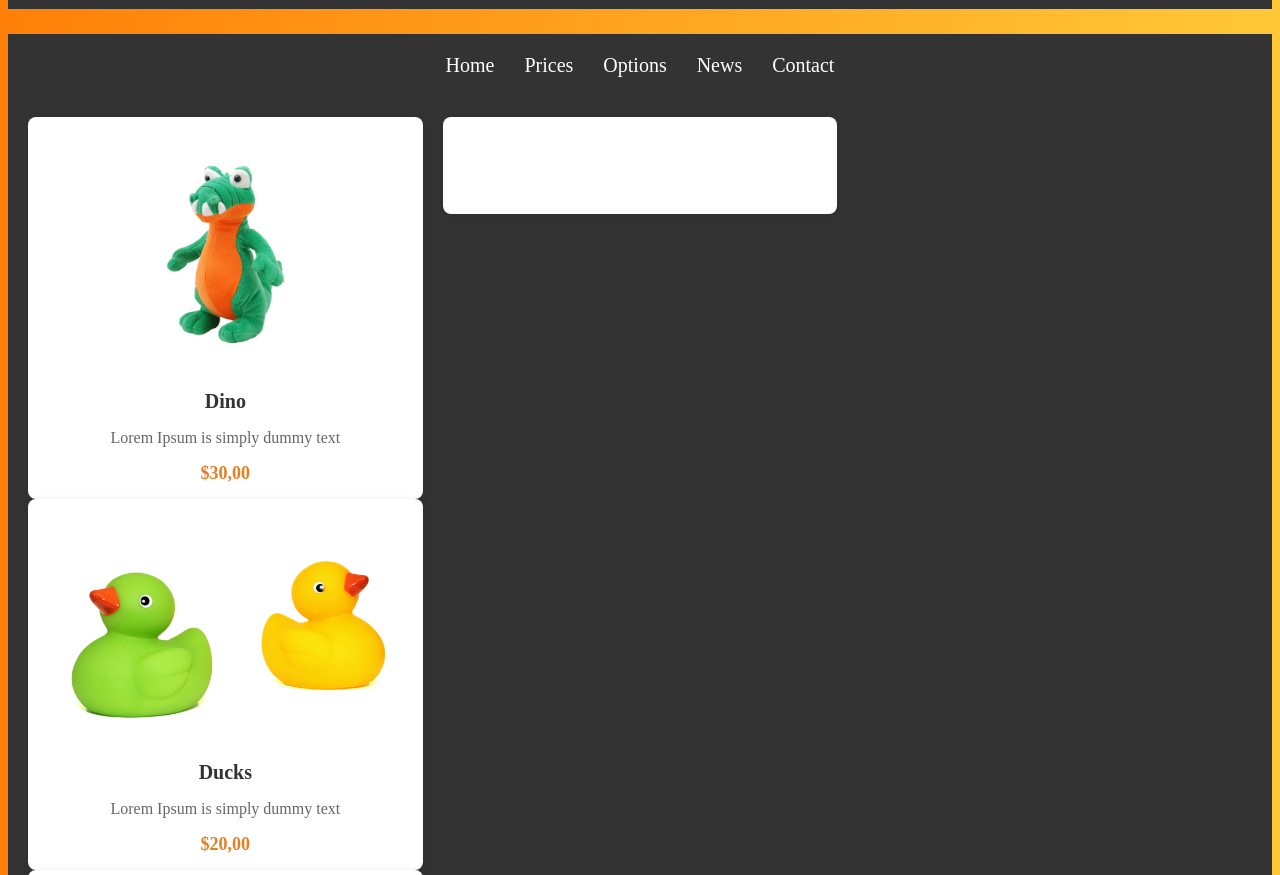
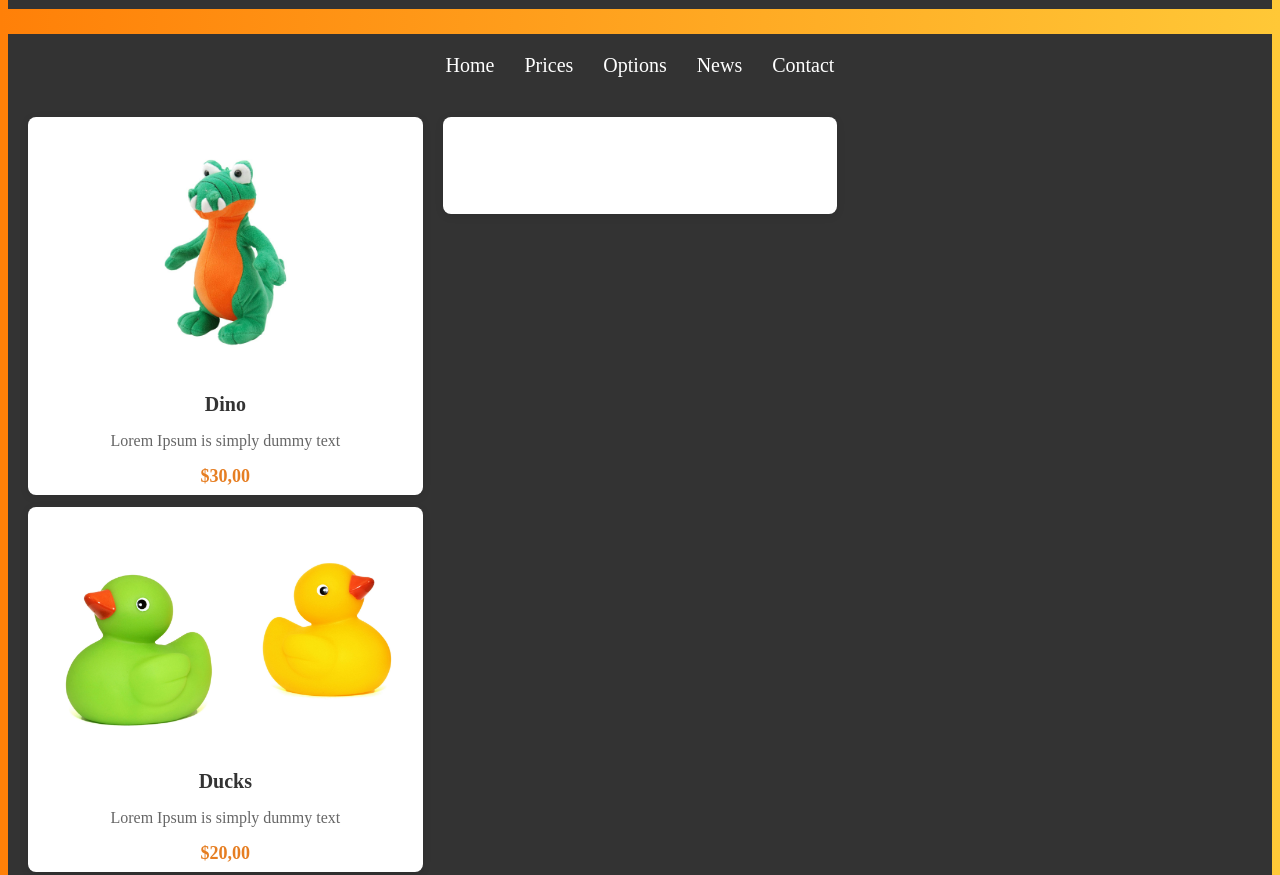
Before and after one commit to Math2034/toyspage, a plain HTML site: page index.html in a window 1280 px wide. Shown: the part 144-1019 px from the top of the page. Drawn offline with Linux system fonts and the light colour scheme.

Commit message:
Update style.css

```diff
--- a/style.css
+++ b/style.css
@@ -1,5 +1,5 @@
 body{
-    background: linear-gradient(to right, #ff8008, #ffc837); /* Gradiente de laranja */
+    background: linear-gradient(to right, #ff8008, #ffc837);
 }
 
 header, footer, main{
@@ -56,8 +56,8 @@ header h1{
 
   main {
     display: grid;
-    grid-template-columns: repeat(3, 1fr); /* Cria 3 colunas com a mesma largura */
-    gap: 20px; /* Espaçamento entre os artigos */
+    grid-template-columns: repeat(3, 1fr);
+    gap: 20px;
     padding: 20px;
   }
 
@@ -93,3 +93,8 @@ header h1{
     font-weight: bold;
     color: #e67e22;
   }
+
+  .products article{
+    padding: 2%;
+    margin-bottom: 3%;
+  }
```
